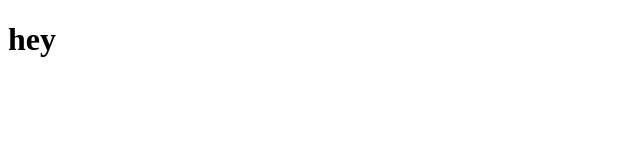
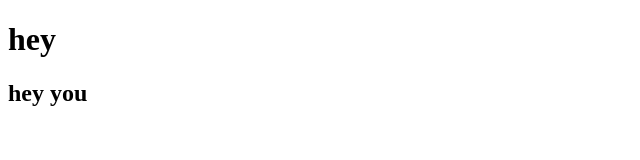
Before and after one commit to Itsme223/test, a plain HTML site: page index.html in a window 1280 px wide. Shown: the whole page, without its empty margins (0-640 px from the left). Drawn offline with Linux system fonts and the light colour scheme.

Commit message:
added more html content

```diff
--- a/index.html
+++ b/index.html
@@ -6,5 +6,6 @@
 </head>
 <body>
     <h1>hey</h1>
+    <h2>hey you</h2>
 </body>
 </html>
```
